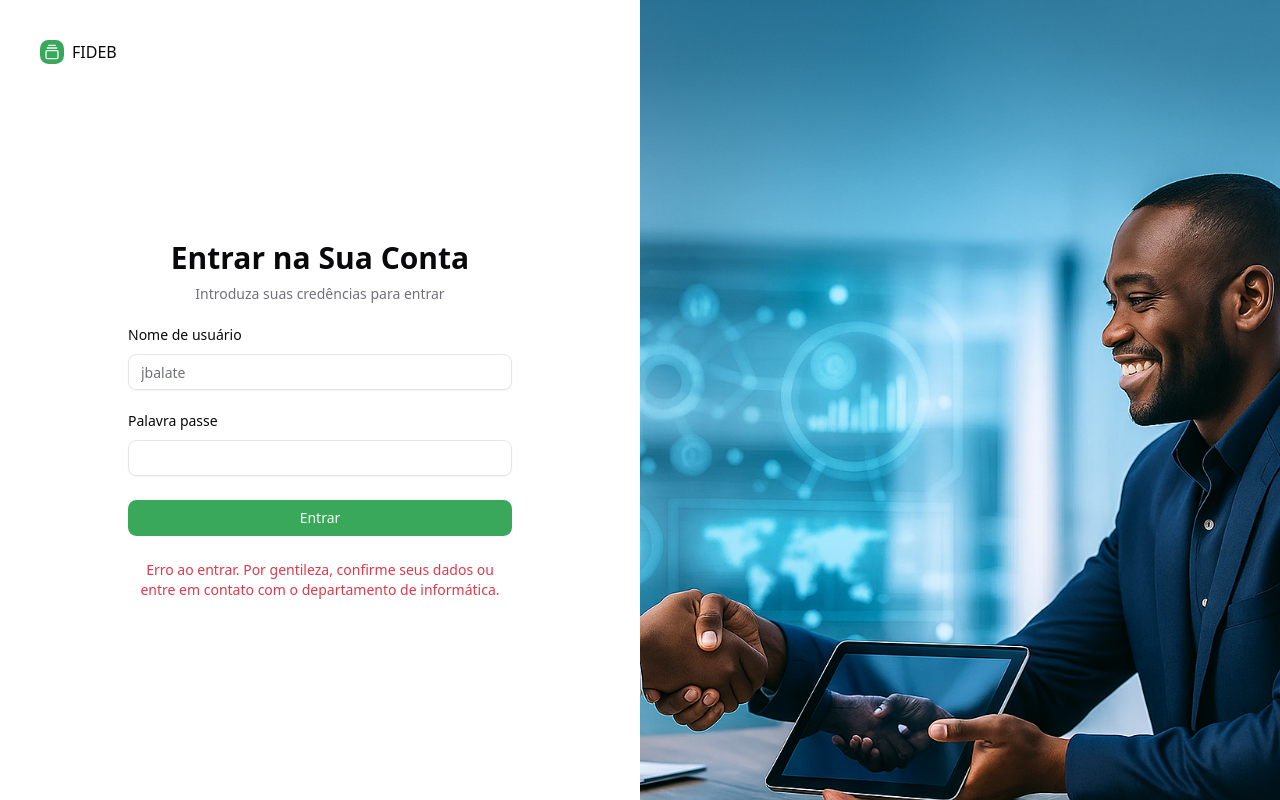
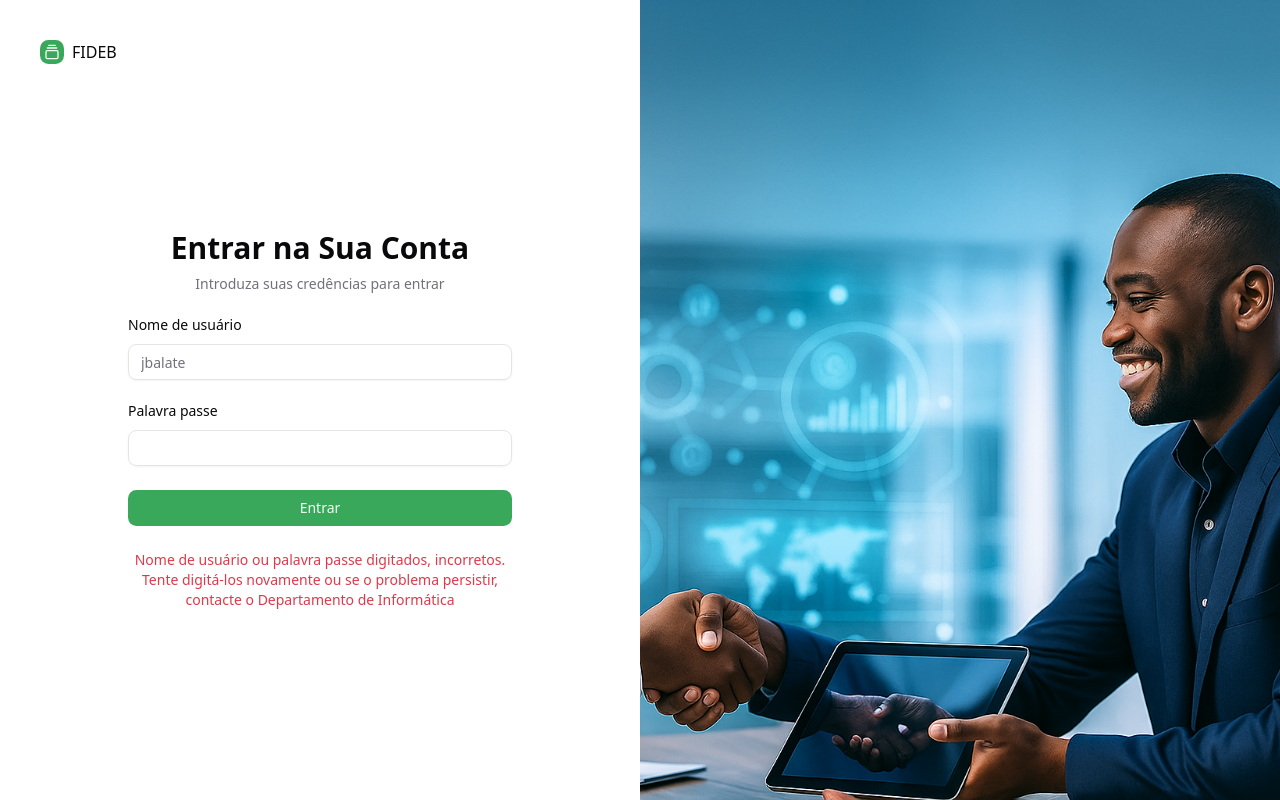
Before and after one commit to djafta/fideb-ui, a Next.js app: page /sign-in in a window 1280 px wide. Both pictures are taken after typing "Sample", "Sample123" into the empty fields and a click on the button "Entrar". Built offline with nearby package versions, Linux system fonts and the light colour scheme; no server answers.

Commit message:
[SignInForm] Update error message for incorrect username or password

```diff
--- a/components/sign-in-form.tsx
+++ b/components/sign-in-form.tsx
@@ -72,8 +72,7 @@ export function SignInForm({ className, ...props }: React.ComponentProps<"form">
             </div>
             <div className={ cn("opacity-0 flex flex-col items-center gap-2 text-center", signIn.isError && "opacity-100") }>
                 <p className="text-destructive text-sm">
-                    Erro ao entrar. Por gentileza, confirme seus dados ou entre em contato com o departamento de informática.
-                </p>
+                  Nome de usuário ou palavra passe digitados, incorretos. Tente digitá-los novamente ou se o problema persistir, contacte o Departamento de Informática</p>
             </div>
         </form>
     )
```
